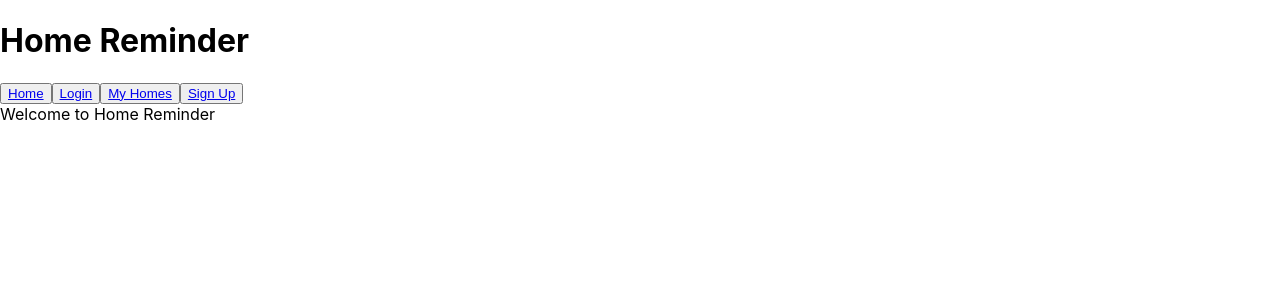
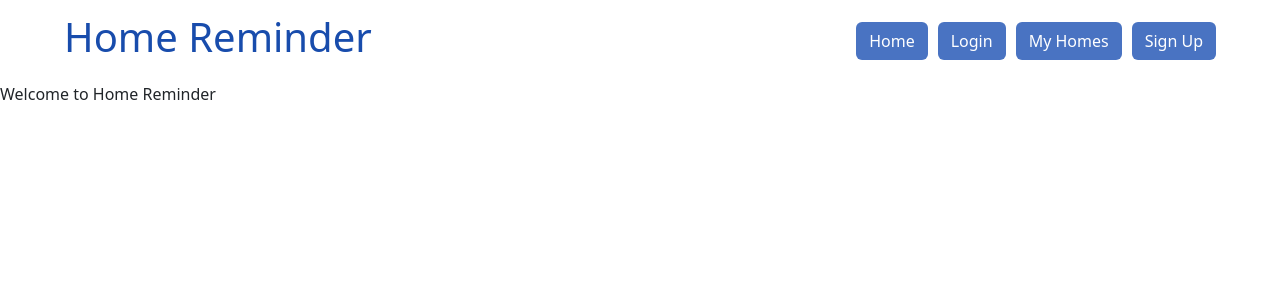
Before and after one commit to MuradAles/HomeReminder, a React (Create React App) app in the folder frontend/: page / in a window 1280 px wide. Shown: the top 300 px of the page. Built offline with nearby package versions, Linux system fonts and the light colour scheme.

Commit message:
Bootstrap, custom button, navbar nicer

```diff
--- a/frontend/package.json
+++ b/frontend/package.json
@@ -6,7 +6,9 @@
     "@testing-library/jest-dom": "^5.17.0",
     "@testing-library/react": "^13.4.0",
     "@testing-library/user-event": "^13.5.0",
+    "bootstrap": "^5.3.2",
     "react": "^18.2.0",
+    "react-bootstrap": "^2.9.1",
     "react-dom": "^18.2.0",
     "react-router-dom": "^6.20.0",
     "react-scripts": "5.0.1",
--- a/frontend/src/App.css
+++ b/frontend/src/App.css
@@ -1,38 +1,25 @@
-.App {
-  text-align: center;
+.navHeader {
+  display: flex;
+  align-items: center;
+  justify-content: space-between;
+  padding: 1% 5%;
+  color: #184CAC;
 }
 
-.App-logo {
-  height: 40vmin;
-  pointer-events: none;
+.navButtons {
+  display: flex;
+  gap: 10px;
 }
 
-@media (prefers-reduced-motion: no-preference) {
-  .App-logo {
-    animation: App-logo-spin infinite 20s linear;
-  }
+.btn-custom {
+  background: #4973C2 !important;
 }
 
-.App-header {
-  background-color: #282c34;
-  min-height: 100vh;
-  display: flex;
-  flex-direction: column;
-  align-items: center;
-  justify-content: center;
-  font-size: calc(10px + 2vmin);
-  color: white;
+.btn-custom:hover {
+  background-color: #184CAC !important;
 }
 
-.App-link {
-  color: #61dafb;
+.navLink {
+  color:white;
+  text-decoration: none;
 }
-
-@keyframes App-logo-spin {
-  from {
-    transform: rotate(0deg);
-  }
-  to {
-    transform: rotate(360deg);
-  }
-}
--- a/frontend/src/App.js
+++ b/frontend/src/App.js
@@ -11,13 +11,13 @@ import {
 } from "react-router-dom";
 import Navigation from './components/Navigation';
 import Error from './components/Error';
+import 'bootstrap/dist/css/bootstrap.min.css';
 
 function App() {
   return (
     <Router>
       <div>
-        <header className="appHeader">
-          <h1 className="appTitle">Home Reminder</h1>
+        <header>
           <Navigation/>
         </header>
         <Routes>
--- a/frontend/src/components/Navigation.js
+++ b/frontend/src/components/Navigation.js
@@ -1,22 +1,28 @@
 import React from 'react'
 import { NavLink } from "react-router-dom";
+import Button from "react-bootstrap/Button";
 
 function Navigation() {
   const currentPath = `/homes/1234`
   return (
-    <nav>
-        <button id="navButton" variant="contained">
-            <NavLink to="/">Home</NavLink>
-        </button>
-        <button id="navButton" variant="contained">
-            <NavLink to="/login">Login</NavLink>
-        </button>
-        <button id="navButton" variant="contained">
-            <NavLink to={currentPath}>My Homes</NavLink>
-        </button>
-        <button id="navButton" variant="contained">
-            <NavLink to="/signup">Sign Up</NavLink>
-        </button>
+    <nav className='navHeader'>
+        <div>
+            <h1 className="appTitle">Home Reminder</h1>
+        </div>
+        <div className='navButtons'>
+            <Button bsClass="navButton" variant="custom">
+                <NavLink className="navLink" to="/">Home</NavLink>
+            </Button>
+            <Button id="navButton" variant="custom">
+                <NavLink className="navLink" to="/login">Login</NavLink>
+            </Button>
+            <Button id="navButton" variant="custom">
+                <NavLink className="navLink" to={currentPath}>My Homes</NavLink>
+            </Button>
+            <Button id="navButton" variant="custom">
+                <NavLink className="navLink" to="/signup">Sign Up</NavLink>
+            </Button>
+        </div>
         {/* <SignOutButton /> */}
     </nav>
   )
```
Also changed, not shown: 1 other file (tests, documents, lock files or other folders).
